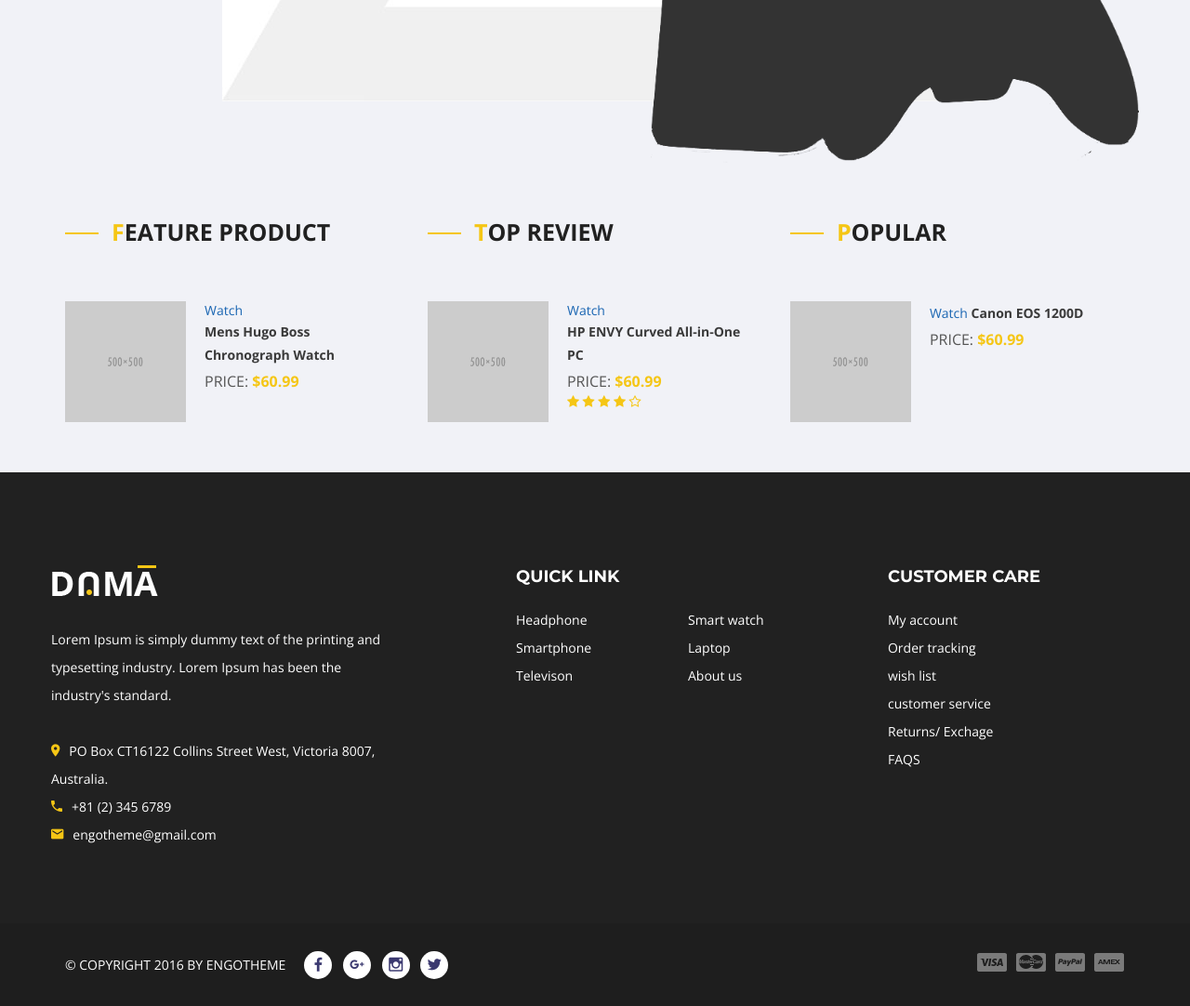
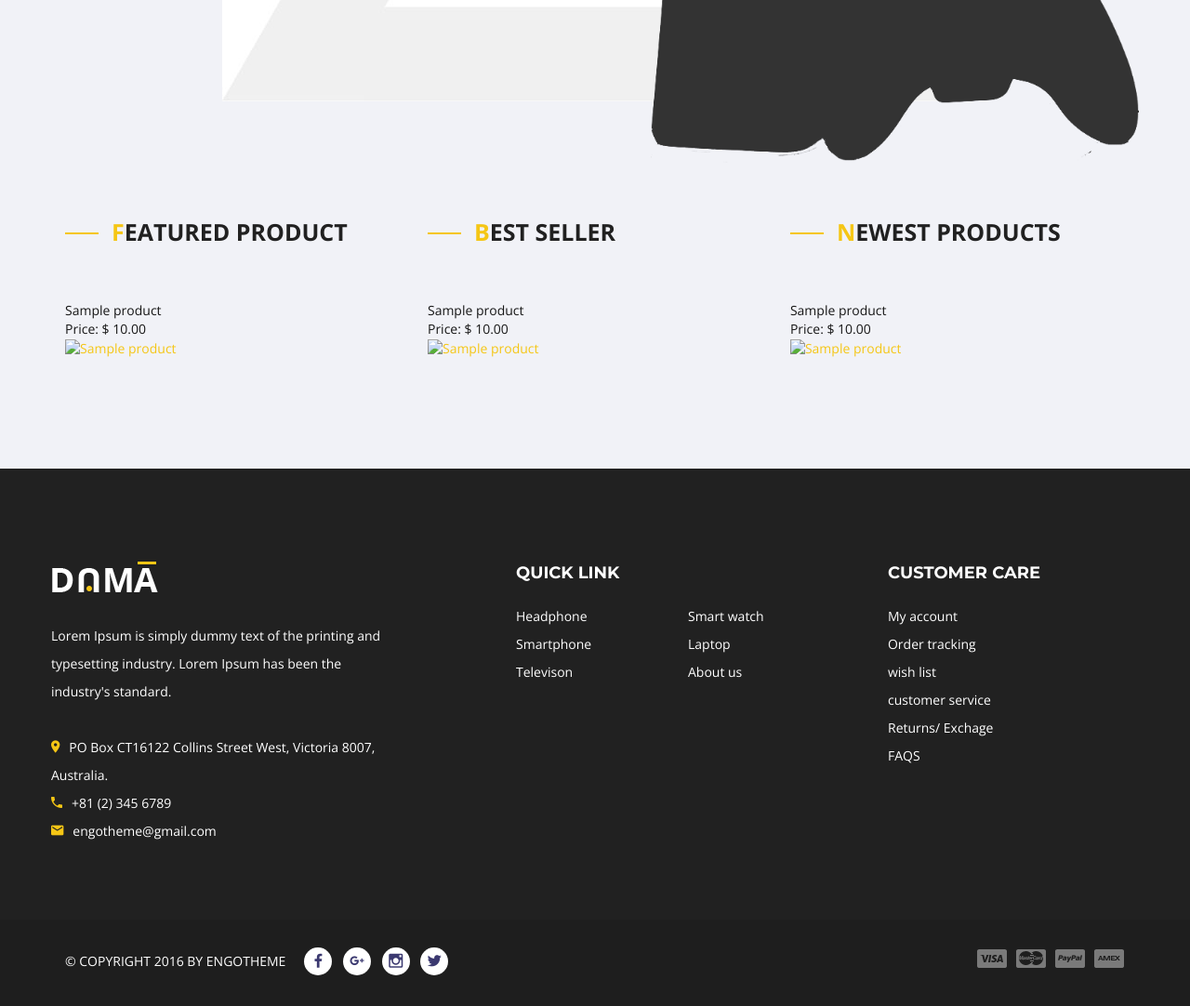
Before and after one commit to vinhmai570/EcommerceHCMUE, a Laravel app: page / in a window 1280 px wide. Shown: the part 1729-2811 px from the top of the page at 93% size. Run offline with Laravel 8, Linux system fonts and the light colour scheme; tables that the repository leaves empty hold one stand-in row (Sample ...); some libraries are stand-ins or nearby versions.

Commit message:
feat: show bottom products

```diff
--- a/app/Http/Controllers/HomeController.php
+++ b/app/Http/Controllers/HomeController.php
@@ -15,6 +15,7 @@ class HomeController extends Controller
     private $product_service;
 
     const NUMBER_OF_ITEM_POPULAR_PRODUCT = 7;
+    const NUMBER_OF_ITEM_BOTTOM_PRODUCT = 3;
 
     public function __construct(ProductService $product_service)
     {
@@ -28,6 +29,10 @@ class HomeController extends Controller
         $main_categories = Category::whereIn('name', array_values(Product::MAIN_CATEGORIES))->get();
         $banners = Banner::where('status', 1)->get();
 
-        return view('frontend.home.index', compact('main_categories', 'popular_products','banners'));
+        $bottom_products_featured = $this->product_service->featuredProducts(self::NUMBER_OF_ITEM_BOTTOM_PRODUCT);
+        $bottom_products_best_seller = $this->product_service->bestSellerProducts(self::NUMBER_OF_ITEM_BOTTOM_PRODUCT);
+        $bottom_products_newest = $this->product_service->newestProducts(self::NUMBER_OF_ITEM_BOTTOM_PRODUCT);
+
+        return view('frontend.home.index', compact('main_categories', 'popular_products','banners', 'bottom_products_featured', 'bottom_products_best_seller', 'bottom_products_newest'));
     }
 }
--- a/app/Services/ProductService.php
+++ b/app/Services/ProductService.php
@@ -39,6 +39,22 @@ class ProductService {
         return $popular_products;
     }
 
+
+    public function featuredProducts($number_of_item)
+    {
+        return $this->model->featured()->published()->orderBy('selled_count', 'DESC')->withVariantionDefault()->paginate($number_of_item);
+    }
+
+    public function bestSellerProducts($number_of_item)
+    {
+        return $this->model->orderBy('selled_count', 'DESC')->published()->withVariantionDefault()->paginate($number_of_item);
+    }
+
+    public function newestProducts($number_of_item)
+    {
+        return $this->model->orderBy('products.created_at', 'DESC')->published()->withVariantionDefault()->paginate($number_of_item);
+    }
+
     public function find($id)
     {
         return $this->model->find($id);
@@ -46,7 +62,7 @@ class ProductService {
 
     public function search($request, $item_per_page)
     {
-        return $this->buildSearchQuery($request)->withVariantionDefault()->paginate($item_per_page);
+        return $this->buildSearchQuery($request)->published()->withVariantionDefault()->paginate($item_per_page);
     }
 
     public function withVariantionDefault()
@@ -151,7 +167,7 @@ class ProductService {
 
     public function getRelatedProducts($product)
     {
-        return $this->model->where('category_id', '=', $product->category_id)->where('name', '<>', $product->name)->take(self::ITEM_OF_RELATED)->withVariantionDefault()->get();
+        return $this->model->where('category_id', '=', $product->category_id)->where('name', '<>', $product->name)->published()->take(self::ITEM_OF_RELATED)->withVariantionDefault()->get();
     }
 
     public function getAllAttributes()
--- a/resources/views/frontend/components/bottom_product.blade.php
+++ /dev/null
@@ -1,83 +0,0 @@
-<div class="bottom-product-footer space-padding-tb-50">
-    <div class="container">
-        <div class="col-md-4">
-            <div class="title-text size-25">
-                <h3><span>F</span>eature product</h3>
-            </div>
-            <div class="product">
-                <a class="product-images" href="#" title="">
-                    <img class="primary_image" src="assets/images/products/1.jpg" alt="" />
-                </a>
-                <div class="product-content">
-                    <a class="category" href="#" title="category">watch</a>
-                    <a class="product-name" href="#" title="Mens Hugo Boss Chronograph Watch">Mens Hugo Boss Chronograph
-                        Watch</a>
-                    <p class="product-price"><span>Price: </span>$60.99</p>
-                    <div class="action">
-                        <a class="refresh" href="#"><i class="zmdi zmdi-refresh-sync"></i></a>
-                        <a href="#" title="Like"><i class="zmdi zmdi-favorite-outline"></i></a>
-                        <a href="#" title="add-to-cart"><i class="zmdi zmdi-shopping-cart-plus"></i></a>
-                    </div>
-                </div>
-                <!-- End product content -->
-            </div>
-            <!-- end produt item -->
-        </div>
-        <!-- End col-md-4 -->
-        <div class="col-md-4">
-            <div class="title-text size-25">
-                <h3><span>T</span>op Review</h3>
-            </div>
-            <div class="product">
-                <a class="product-images" href="#" title="">
-                    <img class="primary_image" src="assets/images/products/1.jpg" alt="" />
-                </a>
-                <div class="product-content">
-                    <a class="category" href="#" title="category">watch</a>
-                    <a class="product-name" href="#" title="Mens Hugo Boss Chronograph Watch">HP ENVY Curved All-in-One
-                        PC</a>
-                    <p class="product-price"><span>Price: </span>$60.99</p>
-                    <p class="star">
-                        <a href="#" title="star"><i class="fa fa-star"></i></a>
-                        <a href="#" title="star"><i class="fa fa-star"></i></a>
-                        <a href="#" title="star"><i class="fa fa-star"></i></a>
-                        <a href="#" title="star"><i class="fa fa-star"></i></a>
-                        <a href="#" title="star"><i class="fa fa-star-o"></i></a>
-                    </p>
-                    <div class="action">
-                        <a class="refresh" href="#"><i class="zmdi zmdi-refresh-sync"></i></a>
-                        <a href="#" title="Like"><i class="zmdi zmdi-favorite-outline"></i></a>
-                        <a href="#" title="add-to-cart"><i class="zmdi zmdi-shopping-cart-plus"></i></a>
-                    </div>
-                </div>
-                <!-- End product content -->
-            </div>
-            <!-- end produt item -->
-        </div>
-        <!-- End col-md-4 -->
-        <div class="col-md-4">
-            <div class="title-text size-25">
-                <h3><span>P</span>opular</h3>
-            </div>
-            <div class="product">
-                <a class="product-images" href="#" title="">
-                    <img class="primary_image" src="assets/images/products/1.jpg" alt="" />
-                </a>
-                <div class="product-content">
-                    <a class="category" href="#" title="category">watch</a>
-                    <a class="product-name" href="#" title="Mens Hugo Boss Chronograph Watch">Canon EOS 1200D</a>
-                    <p class="product-price"><span>Price: </span>$60.99</p>
-                    <div class="action">
-                        <a class="refresh" href="#"><i class="zmdi zmdi-refresh-sync"></i></a>
-                        <a href="#" title="Like"><i class="zmdi zmdi-favorite-outline"></i></a>
-                        <a href="#" title="add-to-cart"><i class="zmdi zmdi-shopping-cart-plus"></i></a>
-                    </div>
-                </div>
-                <!-- End product content -->
-            </div>
-            <!-- end produt item -->
-        </div>
-        <!-- End col-md-4 -->
-    </div>
-    <!-- End conntainer -->
-</div>
--- /dev/null
+++ b/resources/views/frontend/home/components/bottom_product.blade.php
@@ -0,0 +1,26 @@
+<div class="bottom-product-footer space-padding-tb-50">
+    <div class="container">
+        <div class="col-md-4">
+            <div class="title-text size-25">
+                <h3><span>F</span>eatured product</h3>
+            </div>
+            @each('frontend.home.components.product_item', $bottom_products_featured, 'product')
+        </div>
+        <!-- End col-md-4 -->
+        <div class="col-md-4">
+            <div class="title-text size-25">
+                <h3><span>B</span>est Seller</h3>
+            </div>
+            @each('frontend.home.components.product_item', $bottom_products_best_seller, 'product')
+        </div>
+        <!-- End col-md-4 -->
+        <div class="col-md-4">
+            <div class="title-text size-25">
+                <h3><span>N</span>ewest Products</h3>
+            </div>
+            @each('frontend.home.components.product_item', $bottom_products_newest, 'product')
+        </div>
+        <!-- End col-md-4 -->
+    </div>
+    <!-- End conntainer -->
+</div>
--- a/resources/views/frontend/home/index.blade.php
+++ b/resources/views/frontend/home/index.blade.php
@@ -5,5 +5,5 @@
     @include('frontend.home.components.popular_product')
     @include('frontend.home.components.banner')
     {{-- @include('frontend.home.components.best_seller_product') --}}
-    @include('frontend.components.bottom_product')
+    @include('frontend.home.components.bottom_product')
 @endsection
```
Also changed, not shown: app/Models/Product.php (+10 -0 lines), resources/views/frontend/home/components/bottom_product_item.blade.php (added, +15 -0 lines).
